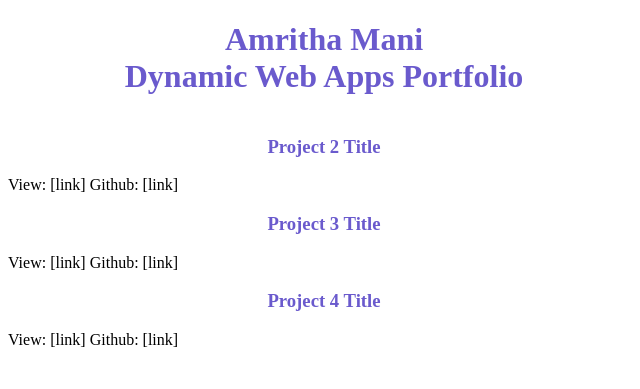
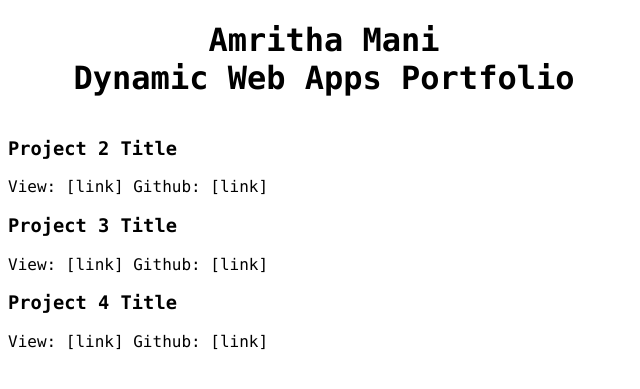
Before and after one commit to Amrithamani/p1, a PHP site: page / in a window 1280 px wide. Shown: the top 389 px of the page, without its empty margins (0-640 px from the left). Run offline with PHP 8.4, Linux system fonts and the light colour scheme.

Commit message:
changed font family

```diff
--- a/index.php
+++ b/index.php
@@ -20,16 +20,16 @@
     		<img src=>
 
     		<h3>Project 2 Title</h3>
-    		View: [link]
-    		Github: [link]
+    		<para>View: [link]</para>
+    		<para>Github: [link]</para>
 
     		<h3>Project 3 Title</h3>
-     		View: [link]
-    		Github: [link]
+     		<para>View: [link]</para>
+    		<para>Github: [link]</para>
 
     		<h3>Project 4 Title</h3>
-    		View: [link]
-    		Github: [link]
+    		<para>View: [link]</para>
+    		<para>Github: [link]</para>
 
 
 </div>
--- a/mystyle.css
+++ b/mystyle.css
@@ -2,13 +2,15 @@
 
                             h1 {
 					text-align:center;
-					color:SlateBlue;
+					color:PaleVoiletRed;
+					font-family: Lucida Console;
 				}
 
 				.container {
 					width:50%;
 					min-width:600px;
 					margin-bottom:50px;
+					font-family: Lucida Console;
 				}
 
 				img {
@@ -18,6 +20,11 @@
 				}
 
 			        h3 {
-			               text-align:center;
-			               color:SlateBlue;
+			                text-align:justify;
+			                color:PaleVoiletRed;
 			        }
+
+			        para {
+			        	text-align:justify;
+			        	color:PaleVoiletRed;
+			        }
```
